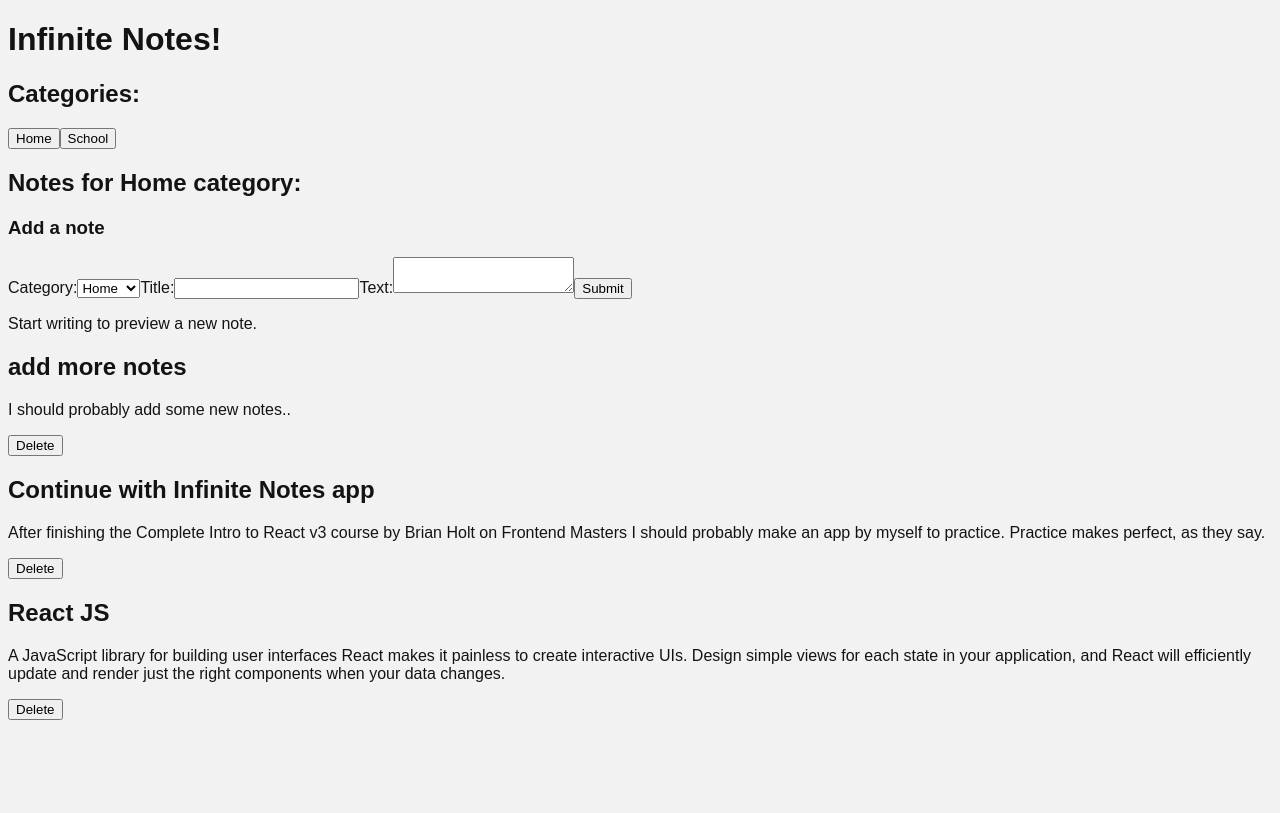
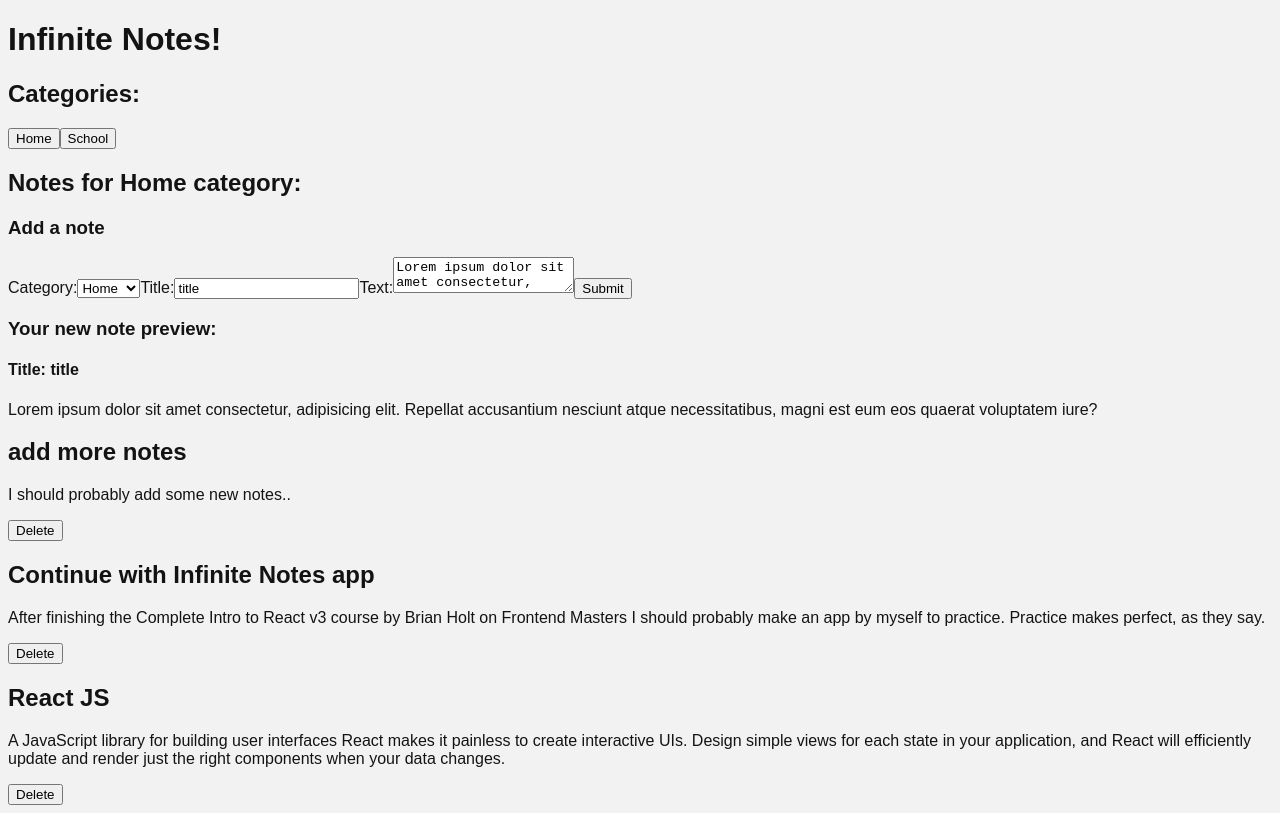
Before and after one commit to EddyVinck/Infinite-Notes, a React app: page / in a window 1280 px wide. Built offline with nearby package versions, Linux system fonts and the light colour scheme.

Commit message:
adding notes now works

```diff
--- a/src/AddNote.jsx
+++ b/src/AddNote.jsx
@@ -6,8 +6,9 @@ class AddNote extends Component {
     newNote: {
       categoryID: '',
       categoryName: '',
-      title: '',
-      text: '',
+      title: 'title',
+      text:
+        'Lorem ipsum dolor sit amet consectetur, adipisicing elit. Repellat accusantium nesciunt atque necessitatibus, magni est eum eos quaerat voluptatem iure?',
     },
   };
 
@@ -29,7 +30,7 @@ class AddNote extends Component {
 
     this.setState((prevState) => {
       const newNote = Object.assign({}, prevState.newNote, {
-        categoryID: value,
+        categoryID: Number(value),
         categoryName: innerText,
       });
       addNote(newNote);
--- a/src/App.jsx
+++ b/src/App.jsx
@@ -1,4 +1,5 @@
 import React, { Component } from 'react';
+// import _ from 'lodash';
 import Notes from './Notes';
 import notes from './notes-data';
 
@@ -29,7 +30,25 @@ class App extends Component {
   };
 
   addNote = (newNote) => {
-    console.log(newNote); // eslint-disable-line
+    const { allNotes } = this.state;
+    const category = this.findCategory(newNote.categoryID, allNotes);
+
+    const highestNoteID = category.notes
+      .map((note) => note.id)
+      .reduce((highestID, currentNote) => Math.max(currentNote, highestID));
+
+    const pushedNote = { id: highestNoteID + 1, title: newNote.title, text: newNote.text };
+
+    this.setState((prevState) => {
+      const prevNotes = prevState.allNotes;
+      const modifiedNotesCategory = this.findCategory(newNote.categoryID, prevNotes);
+      // This works because modifiedNotes is a reference
+      modifiedNotesCategory.notes.push(pushedNote);
+
+      return prevState;
+    });
+
+    // this.navigateCategory(newNote.categoryID);
   };
 
   render() {
```
Also changed, not shown: 1 other file (tests, documents, lock files or other folders).
